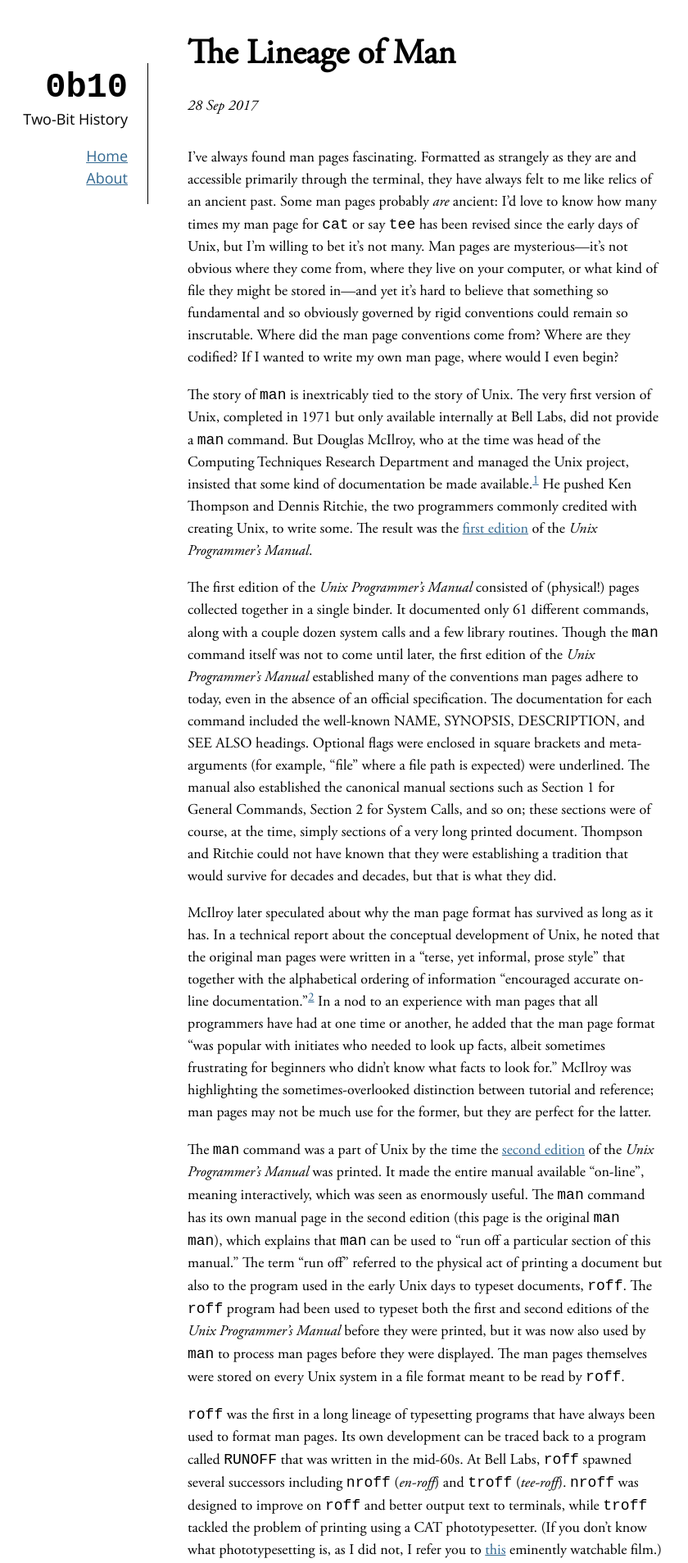
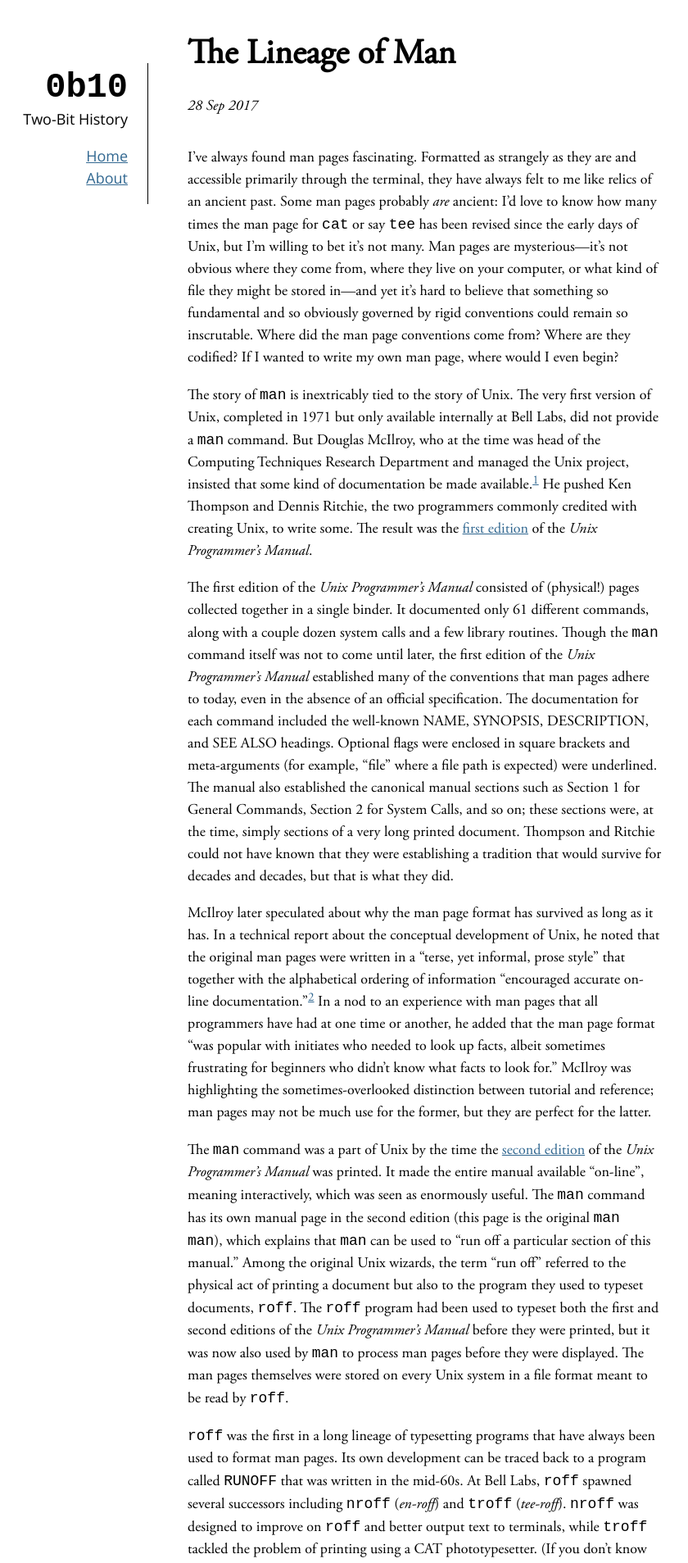
Before and after one commit to sinclairtarget/sinclairtarget.github.io, a Jekyll site: the page built from _posts/2017-09-28-the-lineage-of-man.md, in a window 1280 px wide. Shown: the top 1907 px of the page at 82% size, without its empty margins (121-961 px from the left). Built offline with Jekyll 4.4.1, drawn with Linux system fonts in a browser that asks for light colours; some of the changed text lies outside the part shown.

Commit message:
Proofreading.

````diff
--- a/_posts/2017-09-28-the-lineage-of-man.md
+++ b/_posts/2017-09-28-the-lineage-of-man.md
@@ -5,7 +5,7 @@ title: The Lineage of Man
 I've always found man pages fascinating. Formatted as strangely as they are and
 accessible primarily through the terminal, they have always felt to me like
 relics of an ancient past. Some man pages probably _are_ ancient: I'd love to
-know how many times my man page for `cat` or say `tee` has been revised since
+know how many times the man page for `cat` or say `tee` has been revised since
 the early days of Unix, but I'm willing to bet it's not many. Man pages are
 mysterious—it's not obvious where they come from, where they live on your
 computer, or what kind of file they might be stored in—and yet it's hard to
@@ -28,16 +28,16 @@ The first edition of the _Unix Programmer's Manual_ consisted of (physical!)
 pages collected together in a single binder. It documented only 61 different
 commands, along with a couple dozen system calls and a few library routines.
 Though the `man` command itself was not to come until later, the first edition
-of the _Unix Programmer's Manual_ established many of the conventions man pages
-adhere to today, even in the absence of an official specification. The
+of the _Unix Programmer's Manual_ established many of the conventions that man
+pages adhere to today, even in the absence of an official specification. The
 documentation for each command included the well-known NAME, SYNOPSIS,
 DESCRIPTION, and SEE ALSO headings. Optional flags were enclosed in square
 brackets and meta-arguments (for example, "file" where a file path is expected)
 were underlined. The manual also established the canonical manual sections such
 as Section 1 for General Commands, Section 2 for System Calls, and so on; these
-sections were of course, at the time, simply sections of a very long printed
-document. Thompson and Ritchie could not have known that they were establishing
-a tradition that would survive for decades and decades, but that is what they
+sections were, at the time, simply sections of a very long printed document.
+Thompson and Ritchie could not have known that they were establishing a
+tradition that would survive for decades and decades, but that is what they
 did.
 
 McIlroy later speculated about why the man page format has survived as long as
@@ -58,13 +58,13 @@ of the _Unix Programmer's Manual_ was printed. It made the entire manual
 available "on-line", meaning interactively, which was seen as enormously
 useful. The `man` command has its own manual page in the second edition (this
 page is the original `man man`), which explains that `man` can be used to "run
-off a particular section of this manual." The term "run off" referred to the
-physical act of printing a document but also to the program used in the early
-Unix days to typeset documents, `roff`. The `roff` program had been used to
-typeset both the first and second editions of the _Unix Programmer's Manual_
-before they were printed, but it was now also used by `man` to process man
-pages before they were displayed. The man pages themselves were stored on every
-Unix system in a file format meant to be read by `roff`.
+off a particular section of this manual." Among the original Unix wizards, the
+term "run off" referred to the physical act of printing a document but also to
+the program they used to typeset documents, `roff`. The `roff` program had been
+used to typeset both the first and second editions of the _Unix Programmer's
+Manual_ before they were printed, but it was now also used by `man` to process
+man pages before they were displayed. The man pages themselves were stored on
+every Unix system in a file format meant to be read by `roff`.
 
 `roff` was the first in a long lineage of typesetting programs that have always
 been used to format man pages. Its own development can be traced back to a
@@ -74,9 +74,9 @@ spawned several successors including `nroff` (_en-roff_) and `troff`
 to terminals, while `troff` tackled the problem of printing using a CAT
 phototypesetter. (If you don't know what phototypesetting is, as I did not, I
 refer you to [this](https://vimeo.com/127605644) eminently watchable film.) All
-of these programs were based on a kind of markup language consisting of two
-letter commands inserted at the beginning of every line in a document. These
-commands could control such things as font size, text positioning, line
+of these programs were based on a kind of markup language consisting of
+two-letter commands inserted at the beginning of every line in a document.
+These commands could control such things as font size, text positioning, line
 spacing, and so on. Today, the most common implementation of the `roff` system
 is `groff`, a part of the GNU project.
 
@@ -179,8 +179,8 @@ it's unlikely that you will ever need something that would warrant dropping
 down to the `roff` macro level. If you're curious about what these Markdown
 files might look like, I've written [a few of my
 own](https://github.com/sinclairtarget/um/tree/02365bd0c0a229efb936b3d6234294e512e8a218/doc)
-to document a tool I created for keeping notes on how to use different command
-line utilities. NPM's
+to document a tool I created for keeping notes on how to use different
+command-line utilities. NPM's
 [documentation](https://github.com/npm/npm/blob/20589f4b028d3e8a617800ac6289d27f39e548e8/doc/cli/npm.md)
 is also written in Markdown and converted to a `roff` man format later, though
 they use a JavaScript package called
@@ -193,14 +193,14 @@ page _reads like every other man page that has ever been written_. Even though
 there is now so much flexibility in tooling, the man page conventions are as
 strong as ever. And you might be tempted to skip writing a man page
 altogether—after all, you probably have documentation on the web, or maybe you
-just want to rely on the `--help` flag—but you're forgoing the patina of
-respectability a man page can provide. The man page is an institution that
-doesn't seem likely to disappear or evolve soon, which is fascinating, because
-there are so many ways in which we could do man pages better. XML didn't come
-off well in my [last
-post](http://blog.sinclairtarget.com/the-rise-and-rise-of-json/), but it would
-be the perfect format here, and it would allow us to do something like query
-`man` about an option:
+just want to rely on the <span class="nobr">`--help`</span> flag—but you're
+forgoing the patina of respectability a man page can provide. The man page is
+an institution that doesn't seem likely to disappear or evolve soon, which is
+fascinating, because there are so many ways in which we could do man pages
+better. XML didn't come off well in my [last
+post]({{ site.baseurl }}{% link _posts/2017-09-21-the-rise-and-rise-of-json.md
+%}), but it would be the perfect format here, and it would allow us to do
+something like query `man` about an option:
 
 ```
 $ man grep -v
--- a/css/main.scss
+++ b/css/main.scss
@@ -77,3 +77,7 @@ h1 a {
 .footnotes {
     overflow-wrap: break-word;
 }
+
+.nobr {
+    white-space: nowrap;
+}
````
Also changed, not shown: _posts/2017-09-21-the-rise-and-rise-of-json.md (+14 -13 lines), _posts/2017-10-07-the-most-important-database.md (+26 -26 lines).
